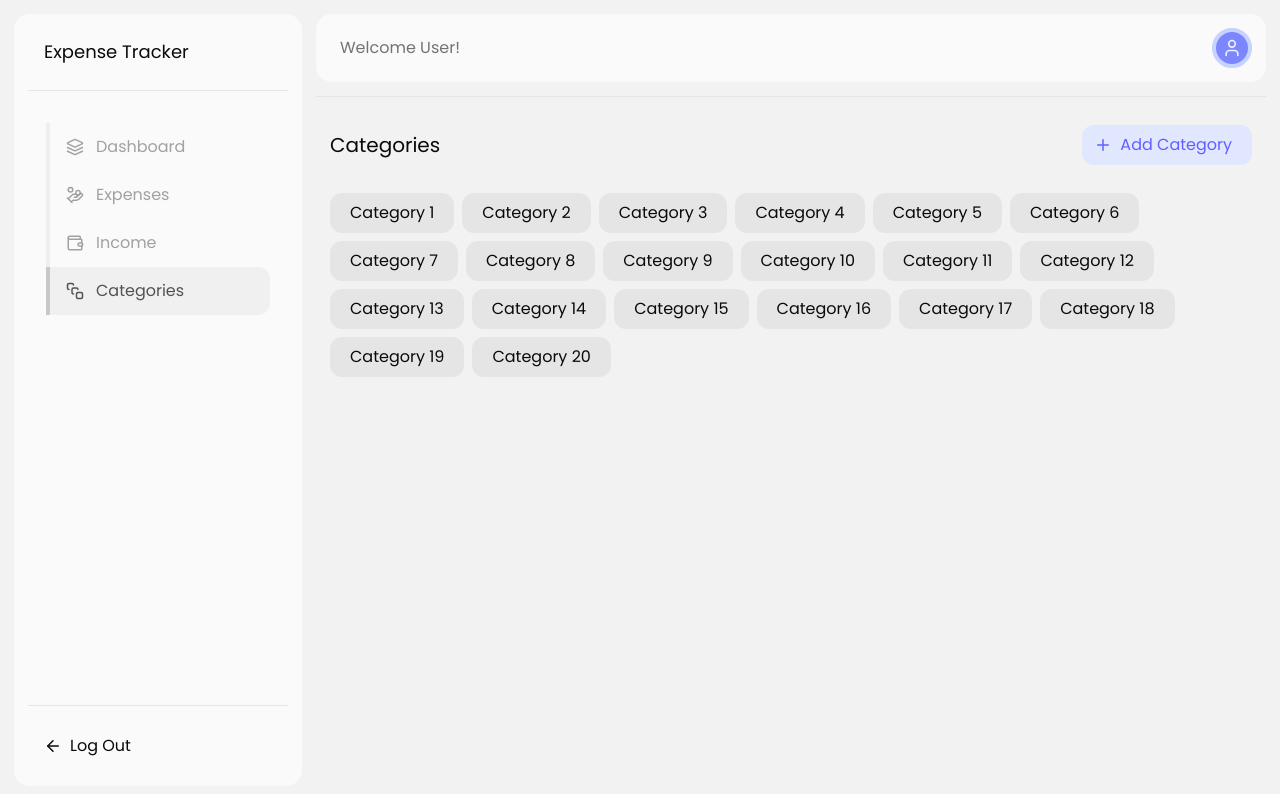
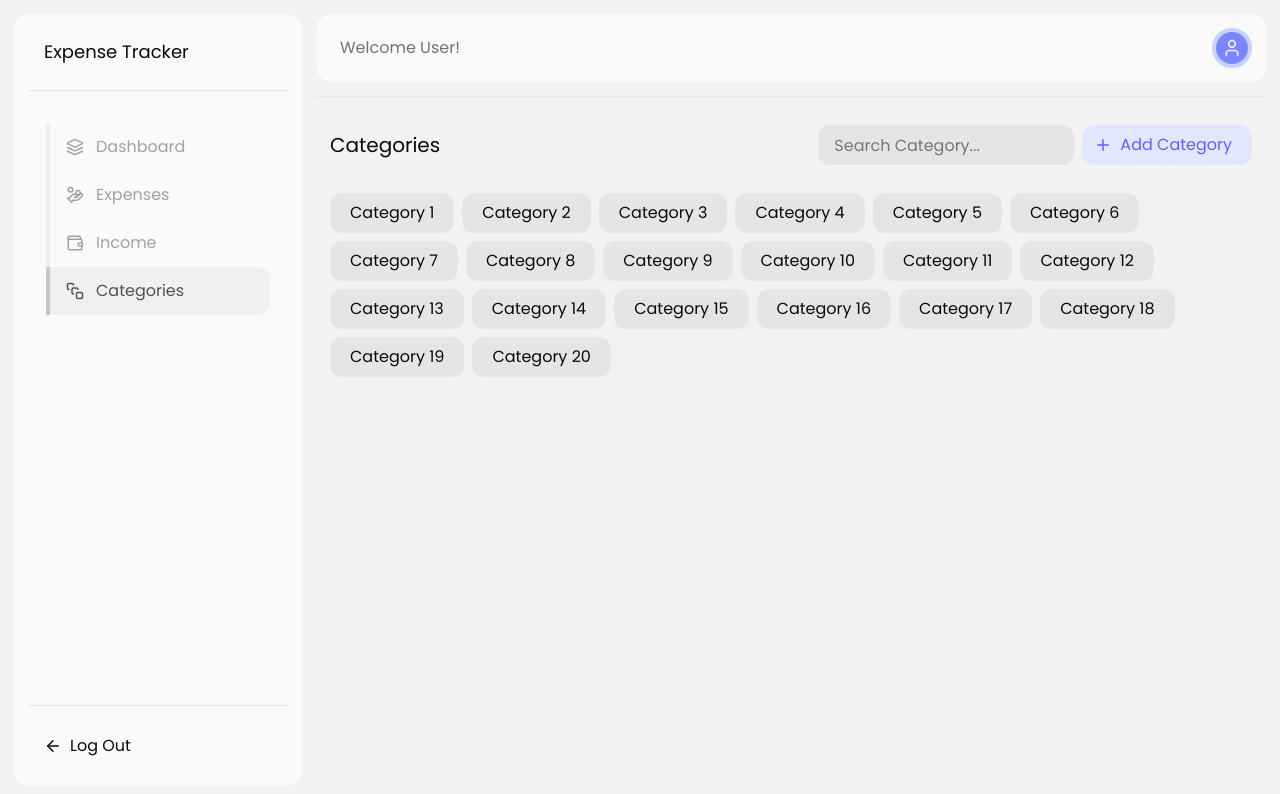
Before and after one commit to dahamdevtools/personal-expense-tracker, a Next.js app: page /categories in a window 1280 px wide. Shown: the top 794 px of the page. Built offline with nearby package versions, Linux system fonts and the light colour scheme.

Commit message:
feat: add search input for category management in Categories component

```diff
--- a/app/(dashboard)/categories/page.tsx
+++ b/app/(dashboard)/categories/page.tsx
@@ -13,6 +13,13 @@ export default function Categories() {
     <div className="w-full flex flex-col gap-7 p-3.5 pt-7 overflow-y-auto">
       <div className="w-full h-fit flex flex-wrap items-center justify-between gap-4">
         <h1 className="text-xl">Categories</h1>
+        <div className="w-fit h-fit flex flex-wrap items-center gap-2">
+          <input
+            type="text"
+            spellCheck="false"
+            placeholder="Search Category..."
+            className="w-full sm:max-w-64 h-10 rounded-xl px-4 truncate bg-neutral-200"
+          />
           <button
             onClick={() => setIsAddCategoryModalOpen(true)}
             className="w-fit h-10 px-3 gap-2 pe-5 flex items-center rounded-xl text-indigo-500 bg-indigo-100"
@@ -20,6 +27,7 @@ export default function Categories() {
             <LuPlus className="text-lg" />
             <span>Add Category</span>
           </button>
+        </div>
       </div>
       <div className="w-full h-fit flex flex-wrap gap-2">
         {Array.from({ length: 20 }).map((_, index) => (
```
Lines whose indentation alone changed are shown as unchanged.
